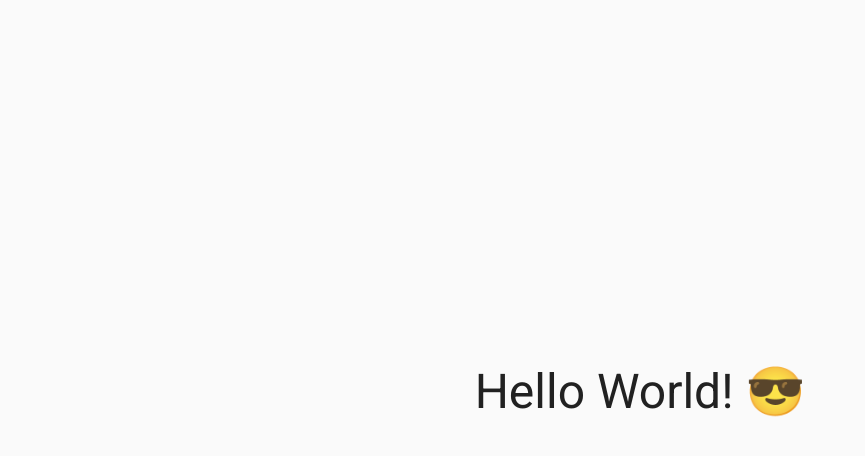
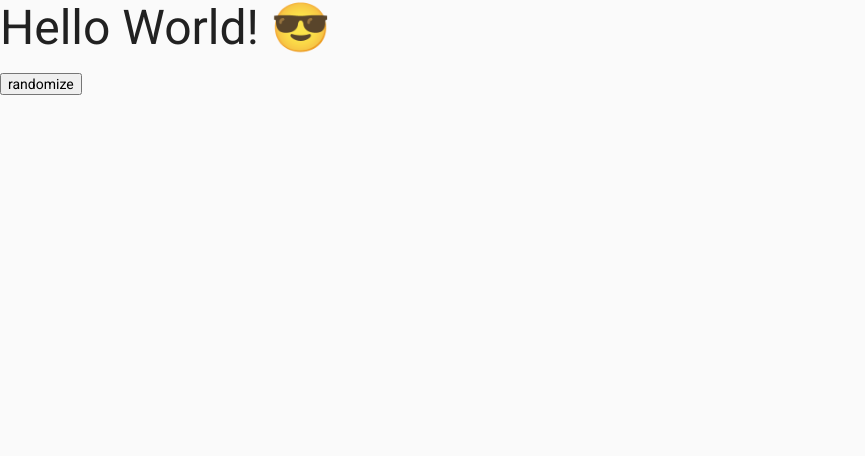
Before and after one commit to gallayl/react-typescript-boilerplate, a React app: page / in a window 1280 px wide. Shown: the top 456 px of the page, without its empty margins (0-865 px from the left). Built offline with nearby package versions, Linux system fonts and the light colour scheme.

Commit message:
feat(project):counters

```diff
--- a/src/app.tsx
+++ b/src/app.tsx
@@ -1,5 +1,6 @@
 import React from 'react'
 import { CssBaseline, Typography } from '@material-ui/core'
+import { CounterContainer } from './counter-container'
 /**
  * The main entry point of your app. You can start h@cking from here ;)
  */
@@ -7,9 +8,9 @@ export const App: React.FunctionComponent = () => {
   return (
     <div
       style={{
-        display: 'flex',
-        alignItems: 'center',
-        justifyContent: 'center',
+        // display: 'flex',
+        // alignItems: 'center',
+        // justifyContent: 'center',
         width: '100%',
         height: '100%',
         flexDirection: 'column',
@@ -21,6 +22,9 @@ export const App: React.FunctionComponent = () => {
       <Typography variant="h3" gutterBottom>
         Hello World! 😎
       </Typography>
+      <div>
+        <CounterContainer />
+      </div>
     </div>
   )
 }
--- /dev/null
+++ b/src/counter-component.tsx
@@ -0,0 +1,22 @@
+import React, { useEffect, useState } from 'react'
+
+export const Counter: React.FunctionComponent<{ default: number }> = props => {
+  const [currentCount, setCurrentCount] = useState(props.default)
+
+  useEffect(() => {
+    setCurrentCount(props.default)
+  }, [props.default])
+
+  return (
+    <span>
+      <button onClick={() => setCurrentCount(currentCount + 1)}>+</button>
+      <input
+        defaultValue={`${currentCount.toString()}/${props.default.toString()}`}
+        style={{
+          color: currentCount === props.default ? 'darkgreen' : 'red',
+        }}
+      />
+      <button onClick={() => setCurrentCount(currentCount - 1)}>-</button>
+    </span>
+  )
+}
--- /dev/null
+++ b/src/counter-container.tsx
@@ -0,0 +1,26 @@
+import React, { useState } from 'react'
+import { Counter } from './counter-component'
+
+export const CounterContainer: React.FunctionComponent = () => {
+  const [values, setValues] = useState<number[]>([])
+
+  return (
+    <div>
+      <button
+        onClick={() => {
+          const newValues = []
+          for (let index = 0; index < 1000; index++) {
+            newValues.push(Math.round(Math.random() * 1000))
+          }
+          setValues([...newValues])
+        }}>
+        randomize
+      </button>
+      <div>
+        {values.map((v, i) => (
+          <Counter default={v} key={i} />
+        ))}
+      </div>
+    </div>
+  )
+}
```
